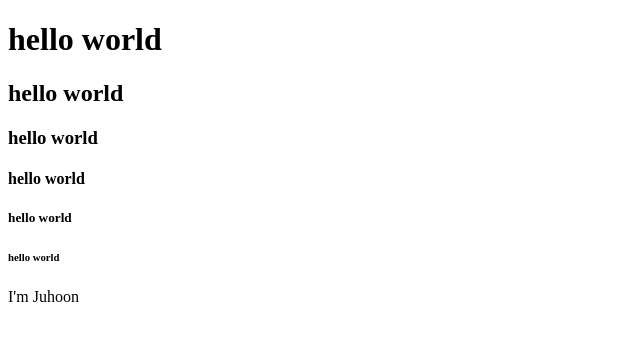
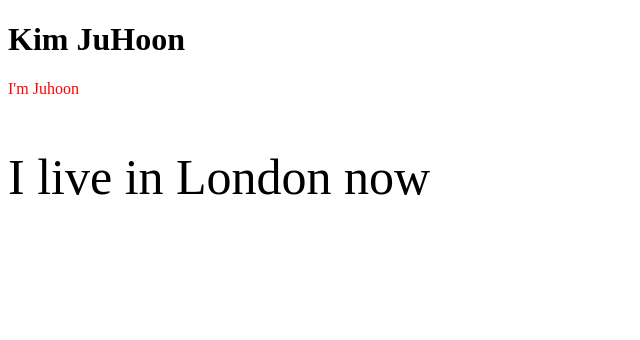
Before and after one commit to galaxy1014/galaxy1014.github.io, a plain HTML site: page index.html in a window 1280 px wide. Shown: the whole page, without its empty margins (0-640 px from the left). Drawn offline with Linux system fonts and the light colour scheme.

Commit message:
Update index.html

```diff
--- a/index.html
+++ b/index.html
@@ -5,13 +5,10 @@
 </head>
 
 <body>
-<h1> hello world </h1>
-<h2> hello world </h2>
-<h3> hello world </h3>
-<h4> hello world </h4>
-<h5> hello world </h5>
-<h6> hello world </h6>
-<p> I'm Juhoon </p>
+<h1> Kim JuHoon </h1>
+
+<p style="color:red;"> I'm Juhoon </p>
+<p style="font-size:50px;"> I live in London now </p>
 </body>
 
 </html>
```
